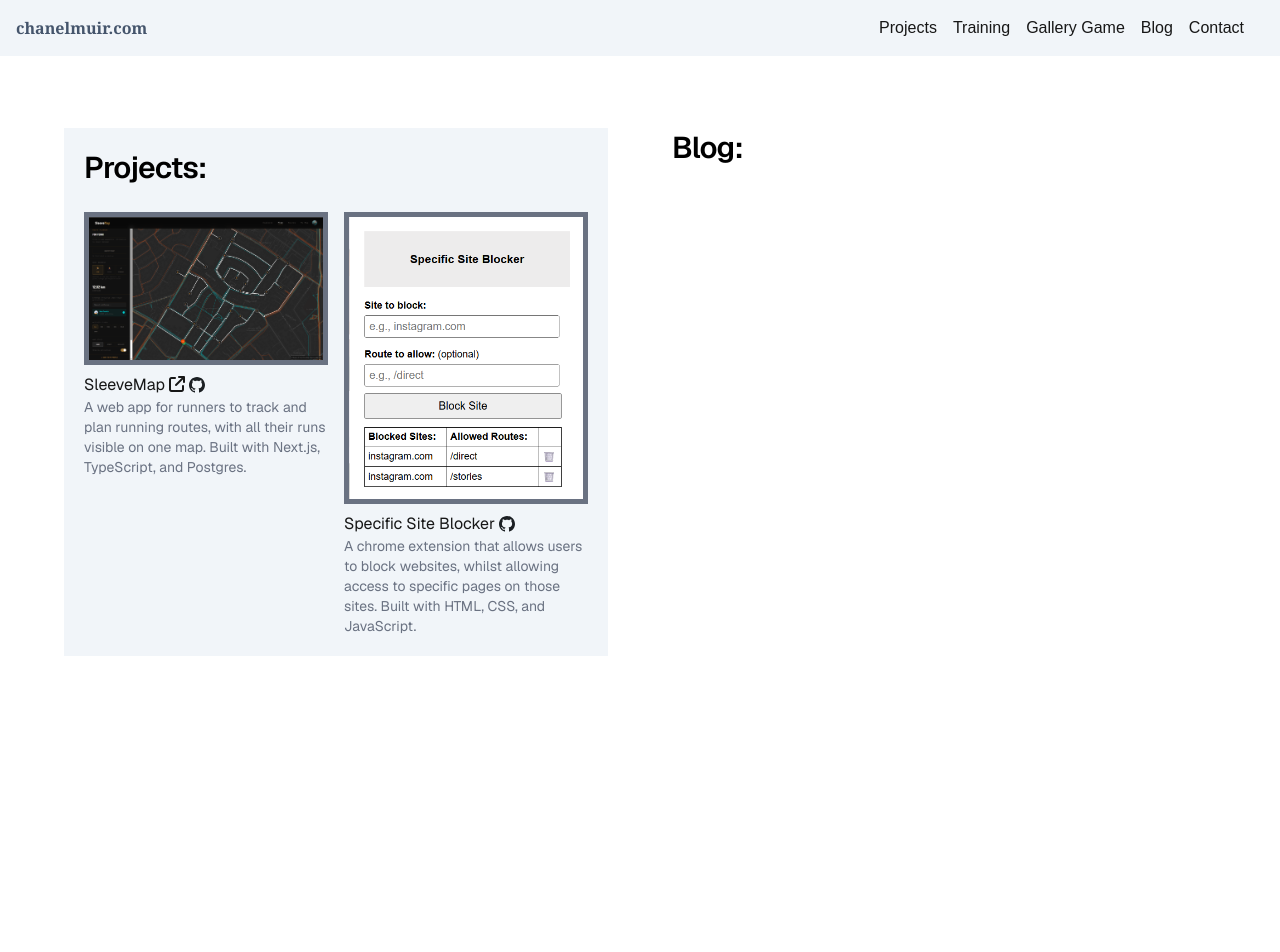
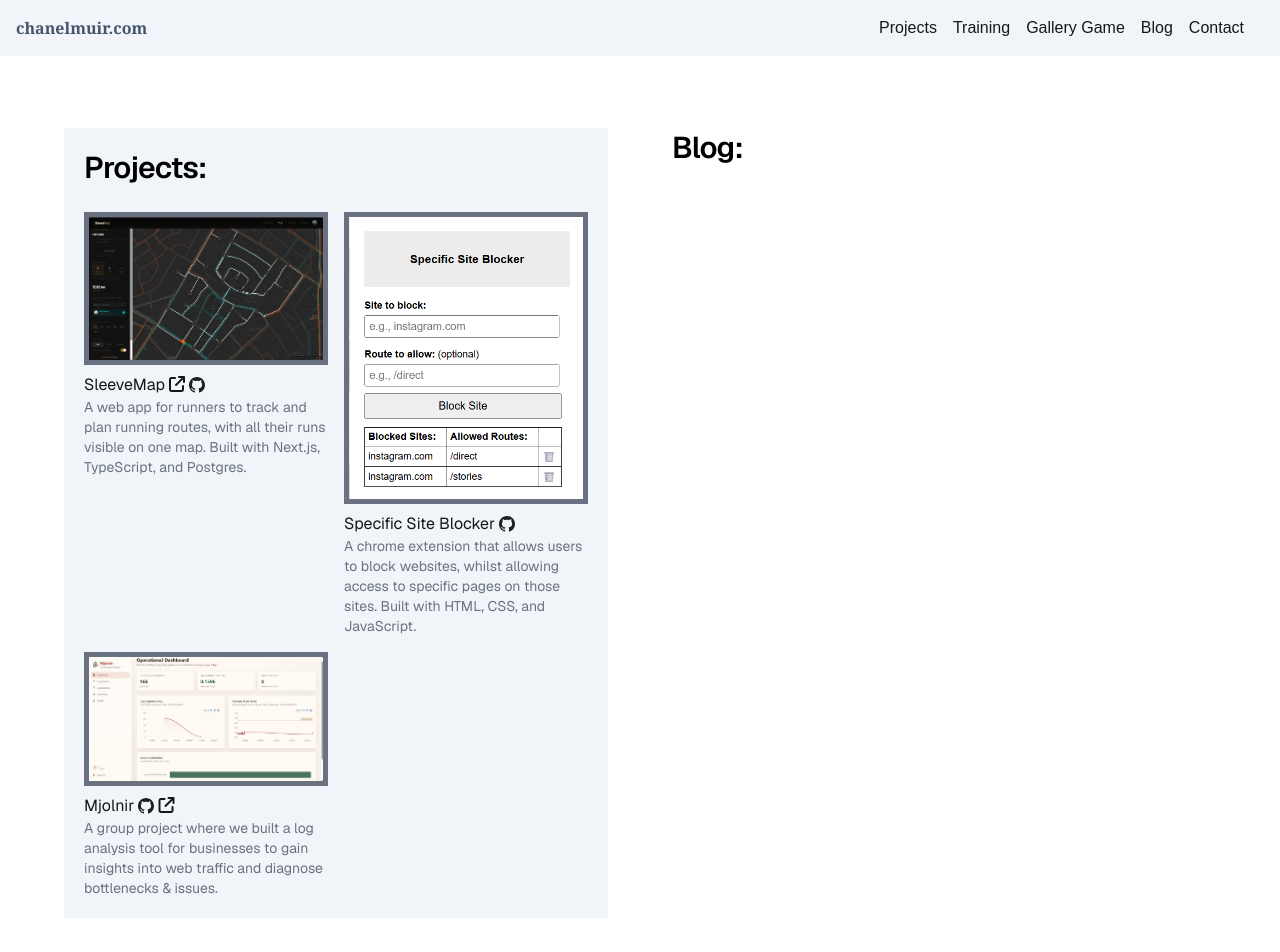
Before and after one commit to Chanelmuir/Personal-Site, a Next.js app: page / in a window 1280 px wide. Shown: the top 952 px of the page. Before the commit the page ends 800 px from the top, so only its background shows below. Built offline with nearby package versions, Linux system fonts and the light colour scheme.

Commit message:
Added Mjorlnir as a project

```diff
--- a/app/page.tsx
+++ b/app/page.tsx
@@ -24,6 +24,7 @@ export default function Home() {
                   A web app for runners to track and plan running routes, with all their runs visible on one map. Built with Next.js, TypeScript, and Postgres.
                 </p>
               </div>
+              {/* Selective Site Blocker */}
               <div>
                 <Image src="/specific_site_blocker.png" alt="Specific Site Blocker" width={300} height={200} className="border-5 border-gray-500" />
                 <span className="flex items-left items-center mt-2">
@@ -32,6 +33,21 @@ export default function Home() {
                 </span>
                 <p className="text-sm text-gray-500">
                   A chrome extension that allows users to block websites, whilst allowing access to specific pages on those sites. Built with HTML, CSS, and JavaScript.
+                </p>
+              </div>
+
+              {/* Mjolnir */}
+              <div>
+                <Image src="/mjolnir.png" alt="Mjolnir" width={300} height={200} className="border-5 border-gray-500" />
+                <span className="flex items-left items-center mt-2">
+                  <h2>Mjolnir</h2>
+                  <a href="https://github.com/Dmitry-H1/Mjolnirv2" target="_blank" rel="noopener noreferrer" className="pl-1 pr-0"><Image src="/github_logo.svg" alt="GitHub Icon" width={16} height={16} className="align-middle" /></a>
+                  <a href="https://mjolnir.live/login/" target="_blank" rel="noopener noreferrer" className="pl-1">
+                    <i className="fa-solid fa-arrow-up-right-from-square" />
+                  </a>
+                </span>
+                <p className="text-sm text-gray-500">
+                  A group project where we built a log analysis tool for businesses to gain insights into web traffic and diagnose bottlenecks & issues.
                 </p>
               </div>
             </div>
```
Also changed, not shown: public/mjolnir.png (added).
